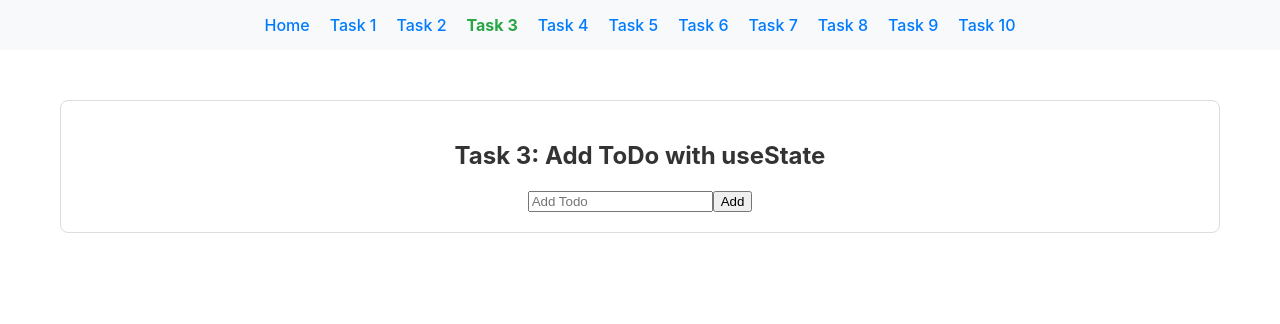
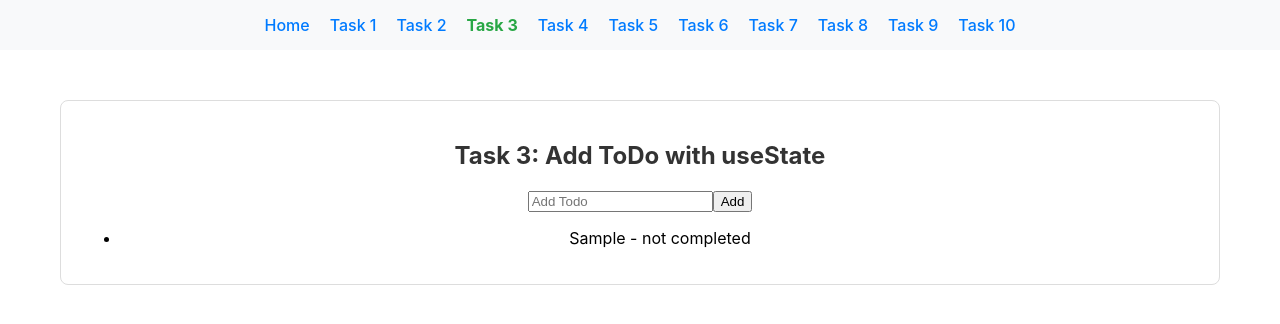
Before and after one commit to fanil279/node.js-pre-trainee-assignment-solution-, a React (Create React App) app in the folder React-CSS/react-todo-app/: page /task-03 in a window 1280 px wide. Both pictures are taken after typing "Sample" into the empty fields and a click on the button "Add". Shown: the top 324 px of the page. Built offline with nearby package versions, Linux system fonts and the light colour scheme; the HTML template or start-up script is replaced by a standard one.

Commit message:
refactor:  add rendering of todo list

```diff
--- a/React-CSS/react-todo-app/src/solutions/task-03/AddToDo.tsx
+++ b/React-CSS/react-todo-app/src/solutions/task-03/AddToDo.tsx
@@ -3,7 +3,7 @@ import { Todo } from '../../types';
 
 export const AddToDo: React.FC = () => {
   const [inputValue, setInputValue] = useState('');
-  const [_todos, setTodos] = useState<Todo[]>([]);
+  const [todos, setTodos] = useState<Todo[]>([]);
 
   const handleSubmit = (e: React.FormEvent<HTMLFormElement>) => {
     e.preventDefault();
@@ -31,6 +31,16 @@ export const AddToDo: React.FC = () => {
         />
         <button type='submit'>Add</button>
       </form>
+
+      <div>
+        <ul>
+          {todos.map((todo) => (
+            <li key={todo.id}>
+              {todo.title} - {todo.completed ? "completed" : "not completed"}
+            </li>
+          ))}
+        </ul>
+      </div>
     </div>
   );
 };
```
